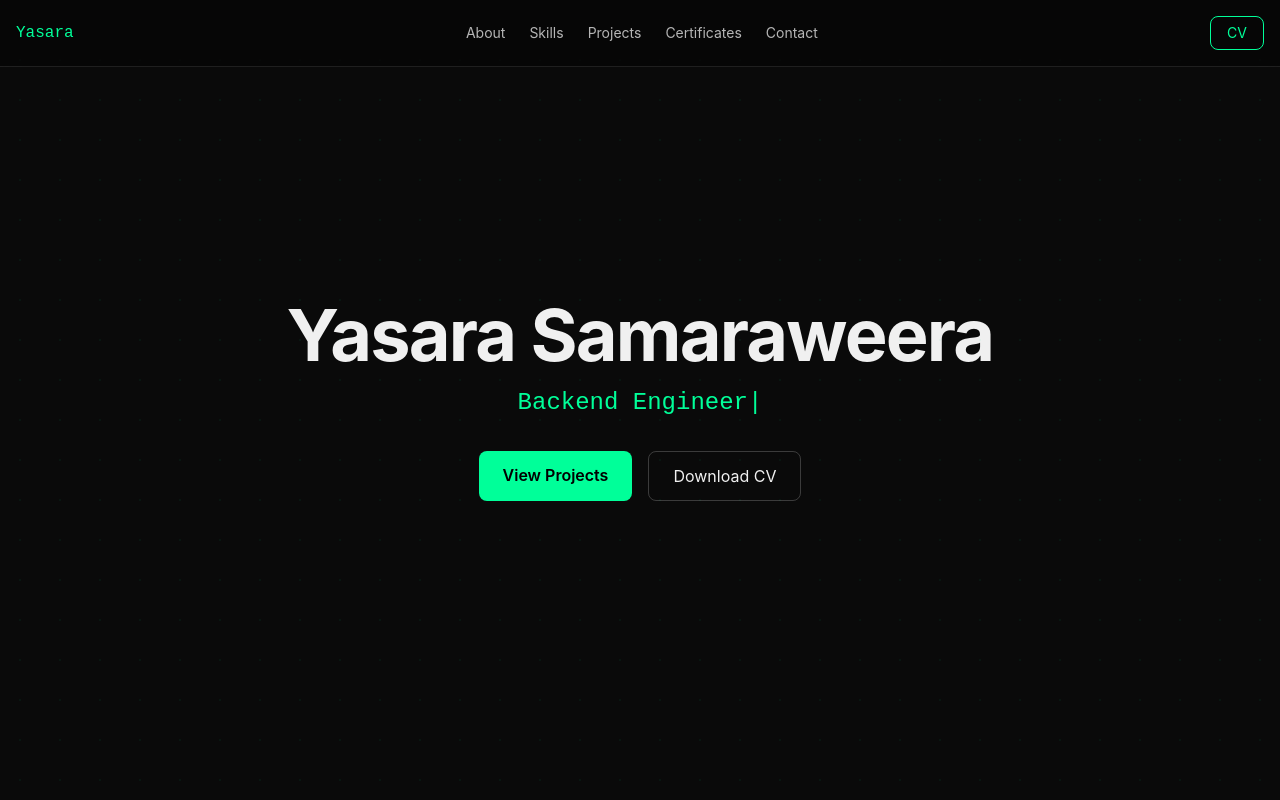
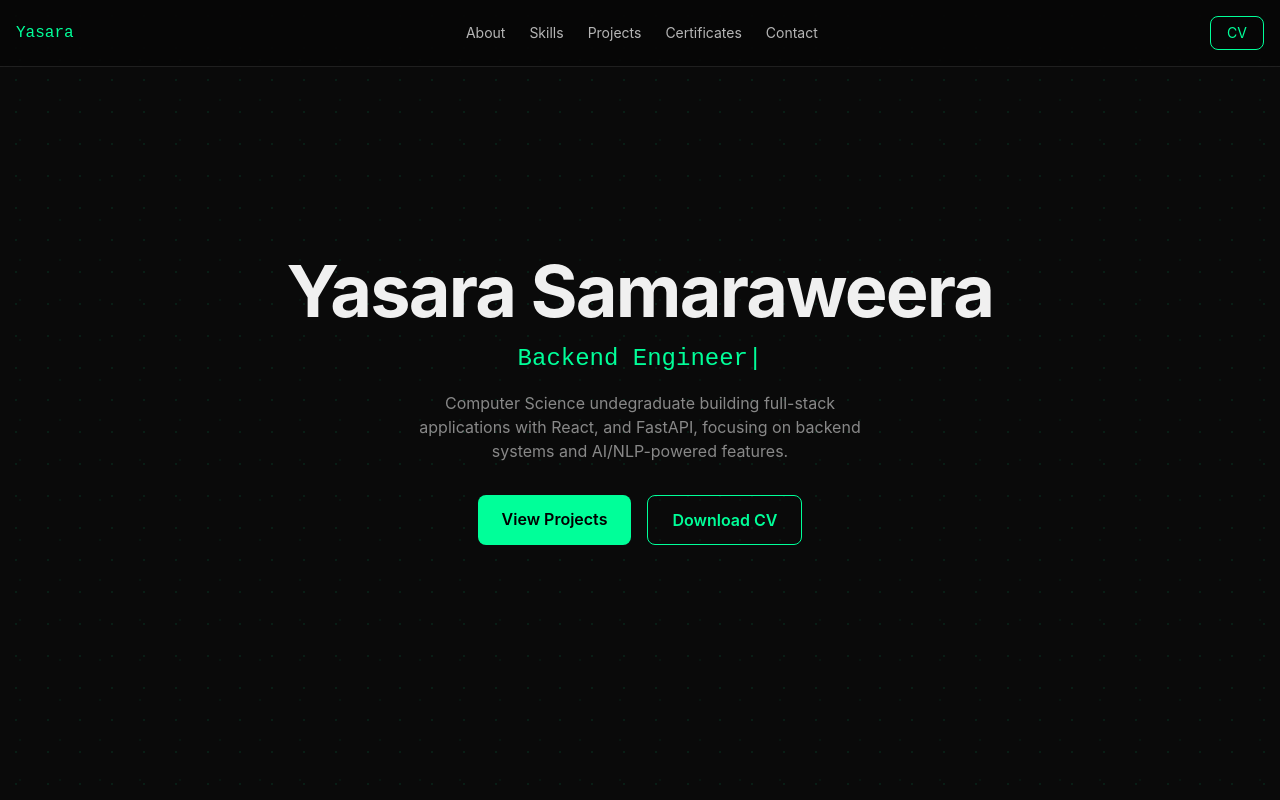
Before and after one commit to YasOnline177/yasara-portfolio, a React (Vite) app: page / in a window 1280 px wide. Shown: the top 800 px of the page. Built offline with nearby package versions, Linux system fonts and the light colour scheme.

Commit message:
Refine Hero with background, bio, and improved styling

```diff
--- a/src/components/Hero.jsx
+++ b/src/components/Hero.jsx
@@ -3,7 +3,23 @@ import { Link } from "react-scroll";
 
 export default function Hero() {
     return (
-        <section className="min-h-screen flex flex-col justify-center items-center text-center px-6">
+        <section className="relative min-h-screen flex flex-col justify-center items-center text-center px-6 placeholder-opacity-20 overflow-hidden">
+
+            {/* Dot grid background */}
+            <div
+                className="absolute inset-0 -z-10"
+                style={{
+                backgroundImage: "radial-gradient(circle, #00ff9915 1px, transparent 1px)",
+                backgroundSize: "32px 32px",
+                }}
+            />
+
+            {/* Soft glow */}
+            <div
+                className="absolute top-1/2 left-1/2 -translate-x-1/2 -translate-y-1/2 -z-10 w-96 rounded-full"
+                style={{ background: "radial-gradient(circle, #00ff9910 0%, transparent 70%" }}
+            />
+
             <h1 className="text-5xl md:text-7xl font-bold tracking-tight text-text">
                 Yasara Samaraweera
             </h1>
@@ -21,12 +37,16 @@ export default function Hero() {
                 className="text-accent mt-4 text-lg md:text-2xl font-mono"
             />
 
+            <p className="mt-4 text-muted max-w-md text-sm md:text-base">
+                Computer Science undegraduate building full-stack applications with React, and FastAPI, focusing on backend systems and AI/NLP-powered features.
+            </p>
+
             <div className="mt-8 flex gap-4 flex-wrap justify-center">
-                <Link to="projects" smooth className="bg-accent text-black px-6 py-3 rounded-lg font-semibold hover:opacity-90 transition cursor-pointer">
+                <Link to="projects" smooth className="bg-accent text-black px-6 py-3 rounded-lg font-semibold hover:brightness-110 hover:scale-105 transition cursor-pointer">
                     View Projects
                 </Link>
 
-                <a href="/assets/Yasara_Samaraweera_CV_Public.pdf" className="border border-white/20 px-6 py-3 rounded-lg hover:border-accent hover:text-accent transition">
+                <a href="/assets/Yasara_Samaraweera_CV_Public.pdf" className="border border-accent text-accent px-6 py-3 rounded-lg hover:bg-accent hover:text-black transition font-semibold">
                     Download CV
                 </a>
             </div>
```
